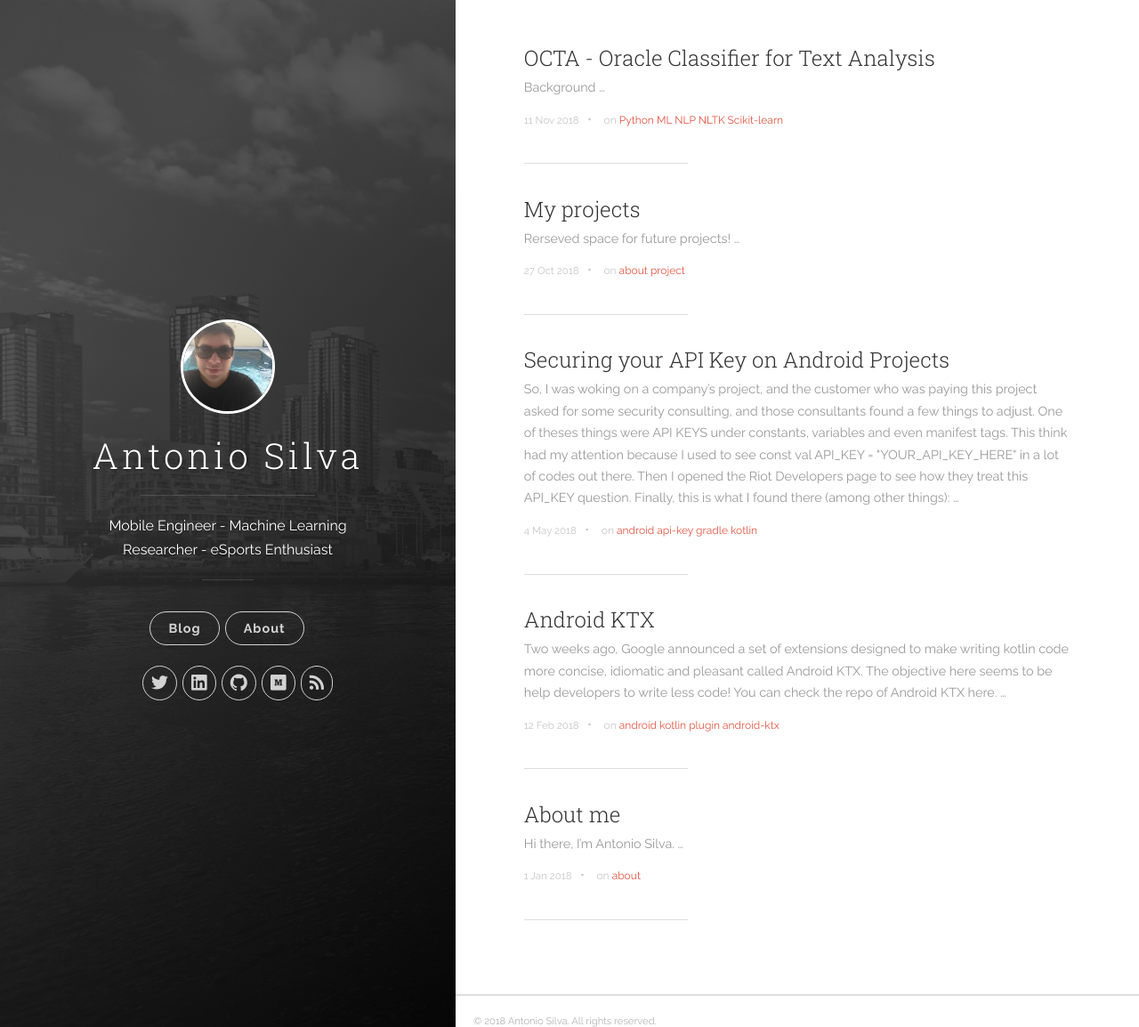
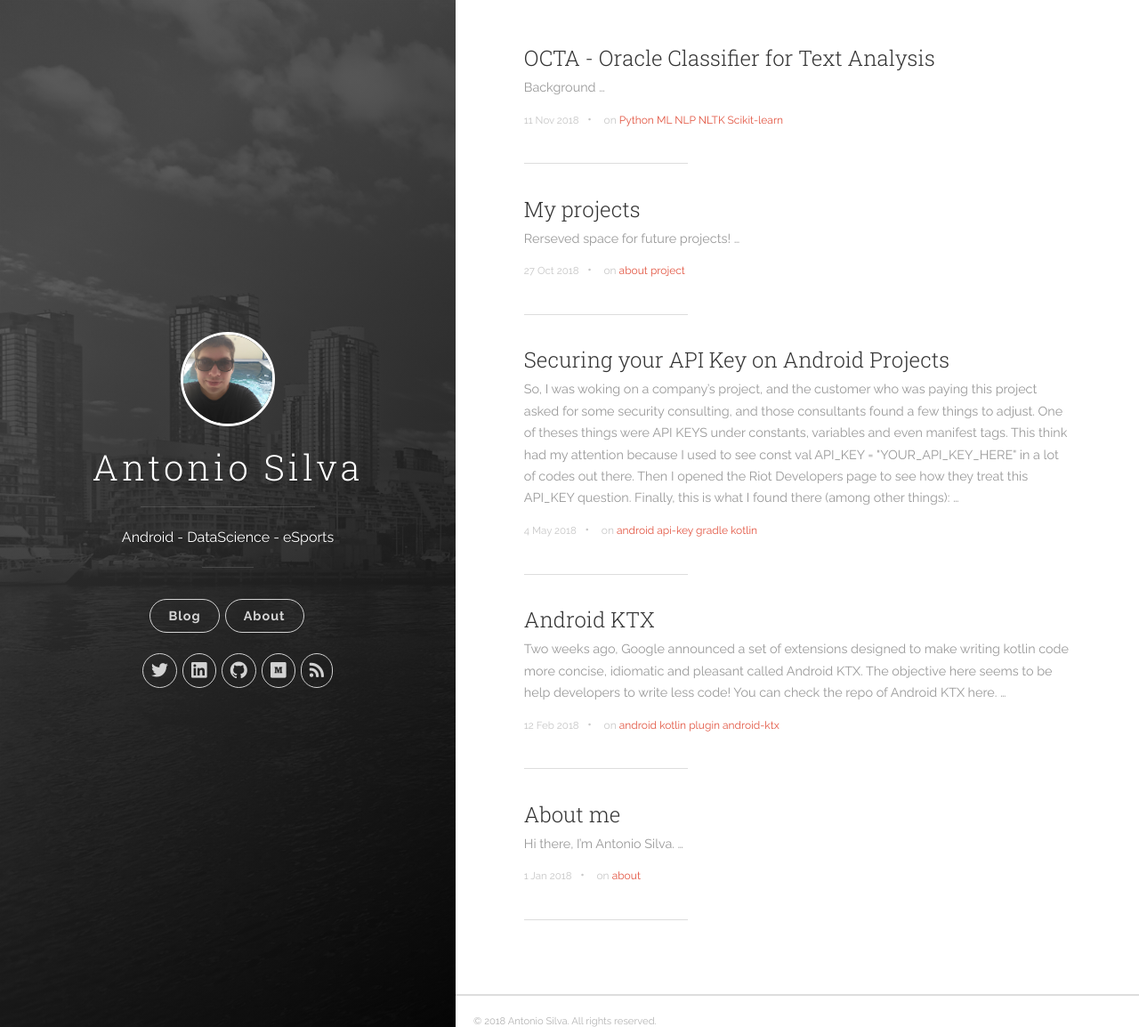
Before and after one commit to antoniosj/antoniosj.github.io, a Jekyll site: the page built from index.html, in a window 1280 px wide and 1154 px high. Shown: the whole window at 89% size. Built offline with Jekyll 4.4.1, drawn with Linux system fonts in a browser that asks for light colours; the list of posts is cut into pages by our own code.

Commit message:
Update _config.yml

```diff
--- a/_config.yml
+++ b/_config.yml
@@ -1,6 +1,6 @@
 # Site settings
 title: Antonio Silva
-description: 'Mobile Engineer - Machine Learning Researcher - eSports Enthusiast'
+description: 'Android - DataScience - eSports'
 url: 'http://www.antoniosj.com'
 # baseurl: '/antoniosj'
 # google_analytics: 'UA-XXXXXX-X'
```
